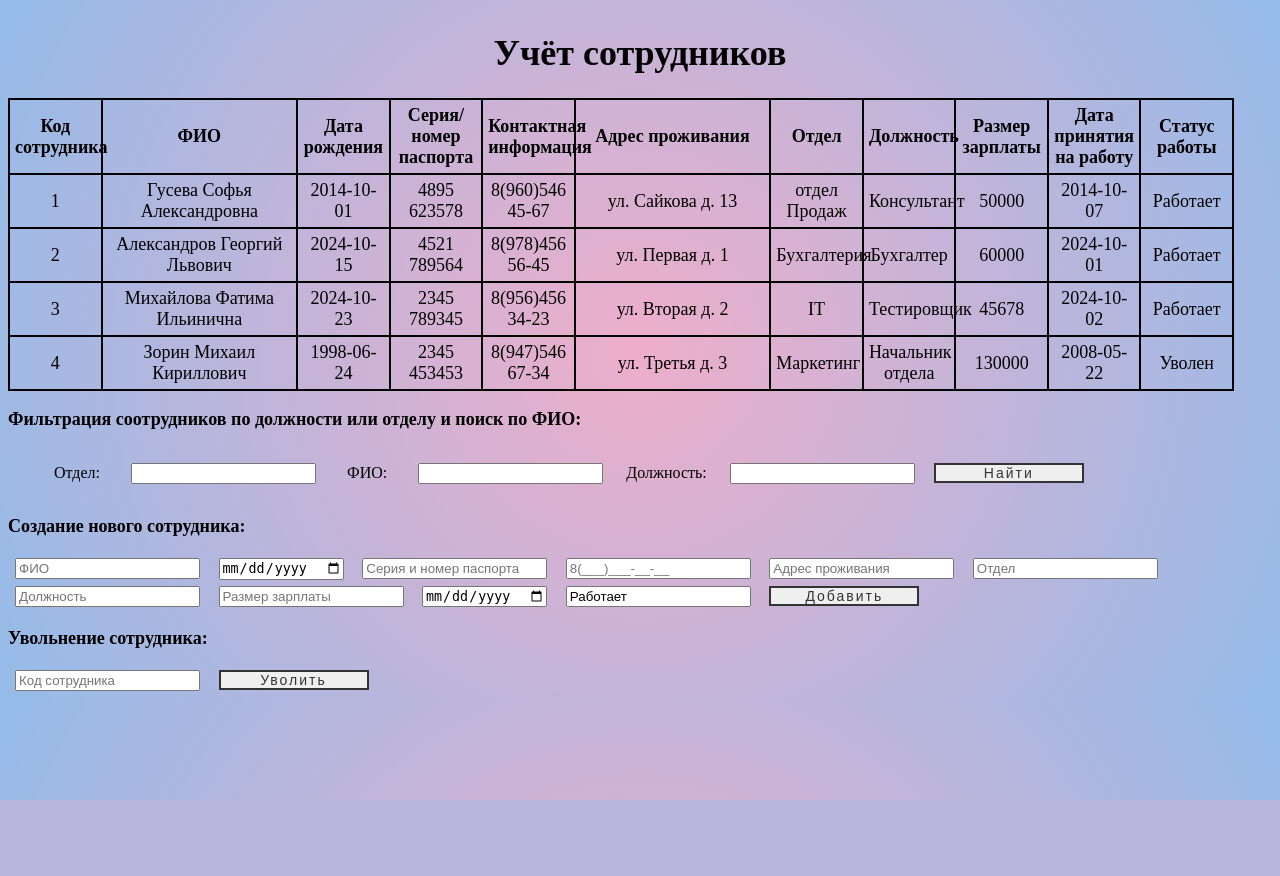
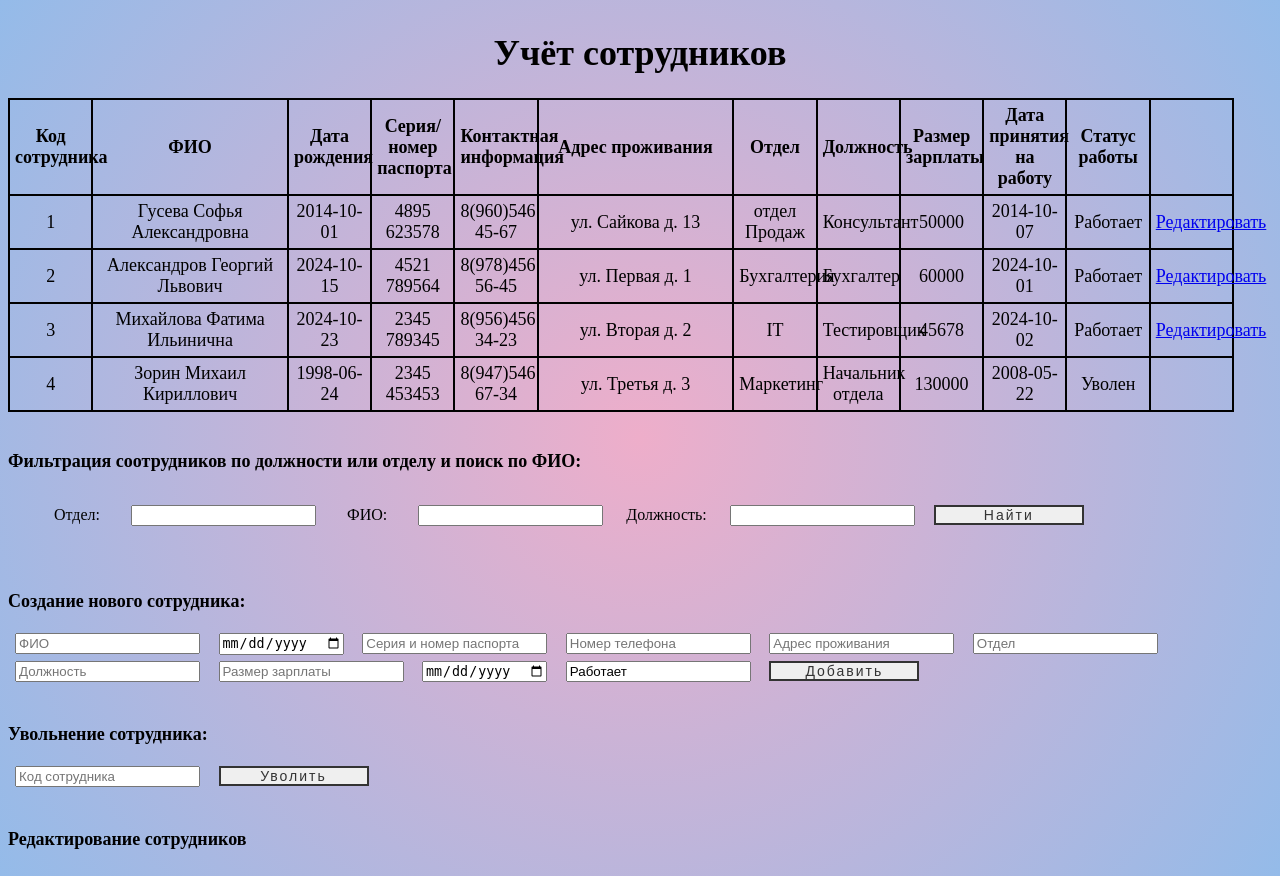
Before and after one commit to mibeebok/UchetSotrud, a PHP site: page /index.php in a window 1280 px wide. Before the commit the page ends 800 px from the top, so only its background shows below. Run offline with PHP 8.4, Linux system fonts and the light colour scheme; data comes from the database, SQL or seed files in the repository; some libraries are stand-ins or nearby versions.

Commit message:
Сделала маску ввода
Наконец-то получилось сделать маску ввода, так же сделала блок на редактирование записей, если сотрудник уволен

```diff
--- a/index.php
+++ b/index.php
@@ -5,13 +5,21 @@
     <meta http-equiv="X-UA-Compatible" content="IE=edge">
     <meta name="viewport" content="width=device-width, initial-scale=1.0">
     <link href="style.css" rel="stylesheet" type="text/css" >
-    <script src="https://unpkg.com/imask"></script>
-    <script src="https://code.jquery.com/jquery-1.11.3.min.js"></script>
-    <script src="D:\php\htdocs\vera\jquery.maskedinput.min.js"></script>
-    <script src="mask.js"></script>
+    <script src="http://code.jquery.com/jquery-1.11.3.min.js"></script>
+    <script src="jquery.maskedinput.min.js"></script>
     <title>Учёт сотрудников</title>
 </head>
 <body class="diagonal-gradient">
+<script>
+            $(function(){
+                $("#pasport").mask("9999 999999");
+            });
+    </script>
+    <script>
+            $(function(){
+                $("#phone").mask("8(999)999-99-99");
+            });
+    </script>
     <h1> Учёт сотрудников </h1>
     <table>
         <thead>
@@ -118,6 +126,8 @@
                     <td><?php echo $row['RazmerZP']; ?></td>
                     <td><?php echo $row['DataPrinyatiyaNaRabotu']; ?></td>
                     <td><?php echo $row['StatusRaboti']; ?></td>
+                    <td><?php if ($row['StatusRaboti'] !== 'Уволен') {
+                        echo "<a href='update.php?IdSotr=" . htmlspecialchars($row['IdSotr']) . "' '>Редактировать</a>"; }?></td>
                 </tr>
             <?php
             }
@@ -130,8 +140,8 @@
 
         </tbody>
     </table>
+    <br>
     <p><b> Фильтрация соотрудников по должности или отделу и поиск по ФИО: </b></p>
-    <!--возможно проблемой будет то что name не соответствует названию столбца в таблице !-->
     <form class = "filtr" method="GET" action="">
         <label   class = "filtrO" for="Otdel">Отдел:</label>
         <input type="text" id="Otdel" name="FOtdel" value="<?php echo isset($_GET['Otdel']) ? htmlspecialchars($_GET['Otdel']) : ''; ?>">
@@ -139,32 +149,28 @@
         <input type="text" id="FIO" name="FFIO" value="<?php echo isset($_GET['FIO']) ? htmlspecialchars($_GET['FIO']) : ''; ?>">
         <label  class = "filtr" for="Doljnost">Должность:</label>
         <input type="text" id="Doljnost" name="FDoljnost" value="<?php echo isset($_GET['Doljnost']) ? htmlspecialchars($_GET['Doljnost']) : ''; ?>">
-        <button type="submit">Найти</button>
+        <button type="submit"><span>Найти</span></button>
     </form>
+    <br>
     <p><b>Создание нового сотрудника: </b></p>
     <form method ="post">
         <input  class = "SNS" type="text" name="FIO" placeholder="ФИО" required>
         <input  class = "SNS" type="date" name="DataRojdeniya" placeholder="Дата рождения" required>
-        <input  class = "SNS" type="text" name="SeriyaNomerPasporta" placeholder="Серия и номер паспорта" required>
-        <input  class = "SNS" type="text" name="NomerTelefona" placeholder="8(___)___-__-__" required>
+        <input  class = "SNS" type="text" id = "pasport" name="SeriyaNomerPasporta" placeholder="Серия и номер паспорта" required>
+        <input  class = "SNS" type="text" id = "phone" name="NomerTelefona" placeholder="Номер телефона" required>
         <input  class = "SNS" type="text" name="AdresProjivaniya" placeholder="Адрес проживания" required>
         <input  class = "SNS" type="text" name="Otdel" placeholder="Отдел" required>
         <input  class = "SNS" type="text" name="Doljnost" placeholder="Должность" required>
         <input  class = "SNS" type="number" name="RazmerZP" placeholder="Размер зарплаты" required>
         <input  class = "SNS" type="date" name="DataPrinyatiyaNaRabotu" placeholder="Дата принятия на работу" required>
         <input  class = "SNS" type="text" name="StatusRaboti" value="Работает">
-        <script>
-            $(function(){
-                $("#SeriyaNomerPasporta").mask("99 99 999999");
-                });
-        </script>
-        <button  class = "SNS" type="submit">Добавить</button>
+        <button  class = "SNS" type="submit"><span>Добавить</span></button>
     </form>
-
+    <br>
     <p><b>Увольнение сотрудника:</b></p>
     <form method = "post">
         <input  class = "SNS" type="text" name="IdSotr" placeholder="Код сотрудника" required>
-        <button  class = "SNS" type="submit">Уволить</button>
+        <button  class = "SNS" type="submit"><span>Уволить</span></button>
         <?php
             $mysqli = new mysqli("127.0.0.1", "root", "", "UchetSotr");
             if ($mysqli->connect_error) {
@@ -195,5 +201,7 @@
             }
         ?>
     </form>
+    <br>
+    <p name = "Update"><b>Редактирование сотрудников</b></p>
 </body>
 </html>
```
